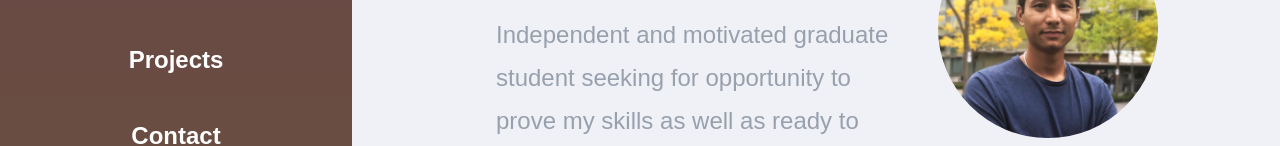
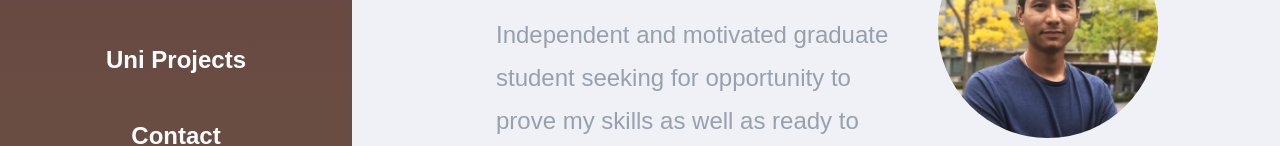
Before and after one commit to KamalByanjankar/Resume, a plain HTML site: page index.html in a window 1280 px wide. Shown: the part 202-348 px from the top of the page. Drawn offline with Linux system fonts and the light colour scheme.

Commit message:
Uni text changes

```diff
--- a/index.html
+++ b/index.html
@@ -15,7 +15,7 @@
                 <ul class="list select">
                     <li><a href="#home" class="select">Home</a></li>
                     <li><a href="#education">Education</a></li>
-                    <li><a href="#projects">Projects</a></li>
+                    <li><a href="#projects">Uni Projects</a></li>
                     <li><a href="#contact">Contact</a></li>
                 </ul>
             </nav>
```
